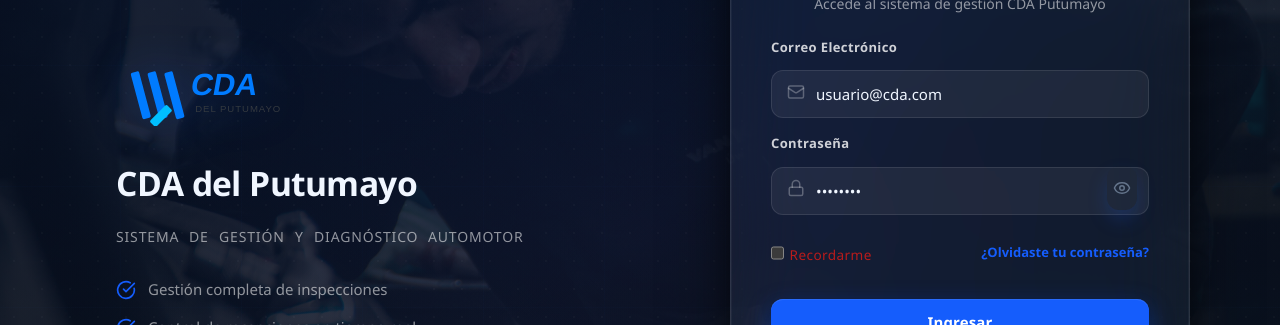
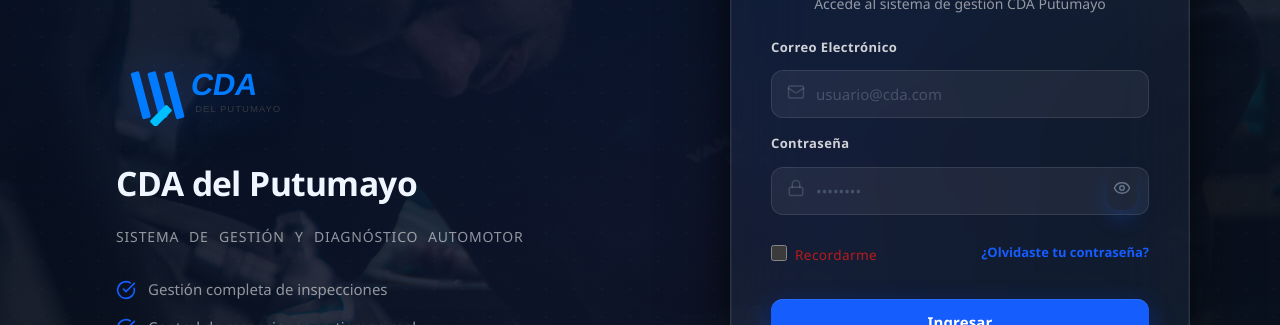
Before and after one commit to CDA-SYSTEM/FRONTEND_CDA, a React (Vite) app: page /login in a window 1280 px wide. Shown: the part 201-526 px from the top of the page. Built offline with nearby package versions, Linux system fonts and the light colour scheme; no server answers.

Commit message:
style(auth): override webkit text fill color on placeholders to ensure they look properly dimmed

```diff
--- a/src/modules/auth/pages/LoginPage.css
+++ b/src/modules/auth/pages/LoginPage.css
@@ -19,7 +19,7 @@
   --text-primary: #f0f6ff;
   --text-muted:   rgba(255, 255, 255, 0.55);
   --text-label:   rgba(255, 255, 255, 0.80);
-  --text-placeholder: rgba(255, 255, 255, 0.28);
+  --text-placeholder: rgba(255, 255, 255, 0.15);
   --accent:       #155dfc;
   --accent-hover: #1a6bff;
   --accent-glow:  rgba(21, 93, 252, 0.40);
@@ -381,7 +381,9 @@
 }
 
 .form-grid input::placeholder {
-  color: var(--text-placeholder);
+  color: #64748b !important;
+  opacity: 0.55 !important;
+  -webkit-text-fill-color: #64748b !important;
 }
 
 .form-grid input:-webkit-autofill,
@@ -466,22 +468,21 @@
   display: flex !important;
   flex-direction: row !important;
   align-items: center !important;
-  gap: 0.35rem !important;
+  gap: 0.5rem !important;
   color: var(--text-muted) !important;
   font-weight: 500 !important;
   font-size: 0.8125rem !important;
   cursor: pointer !important;
   user-select: none !important;
-  line-height: 1;
 }
 
 .checkbox-label input[type="checkbox"] {
-  width: 0.8125rem;
-  height: 0.8125rem;
+  width: 1rem !important;
+  height: 1rem !important;
   accent-color: var(--accent);
   cursor: pointer;
   flex-shrink: 0;
-  margin: 0;
+  margin: 0 !important;
 }
 
 .checkbox-label input[type="checkbox"]:focus-visible {
```
